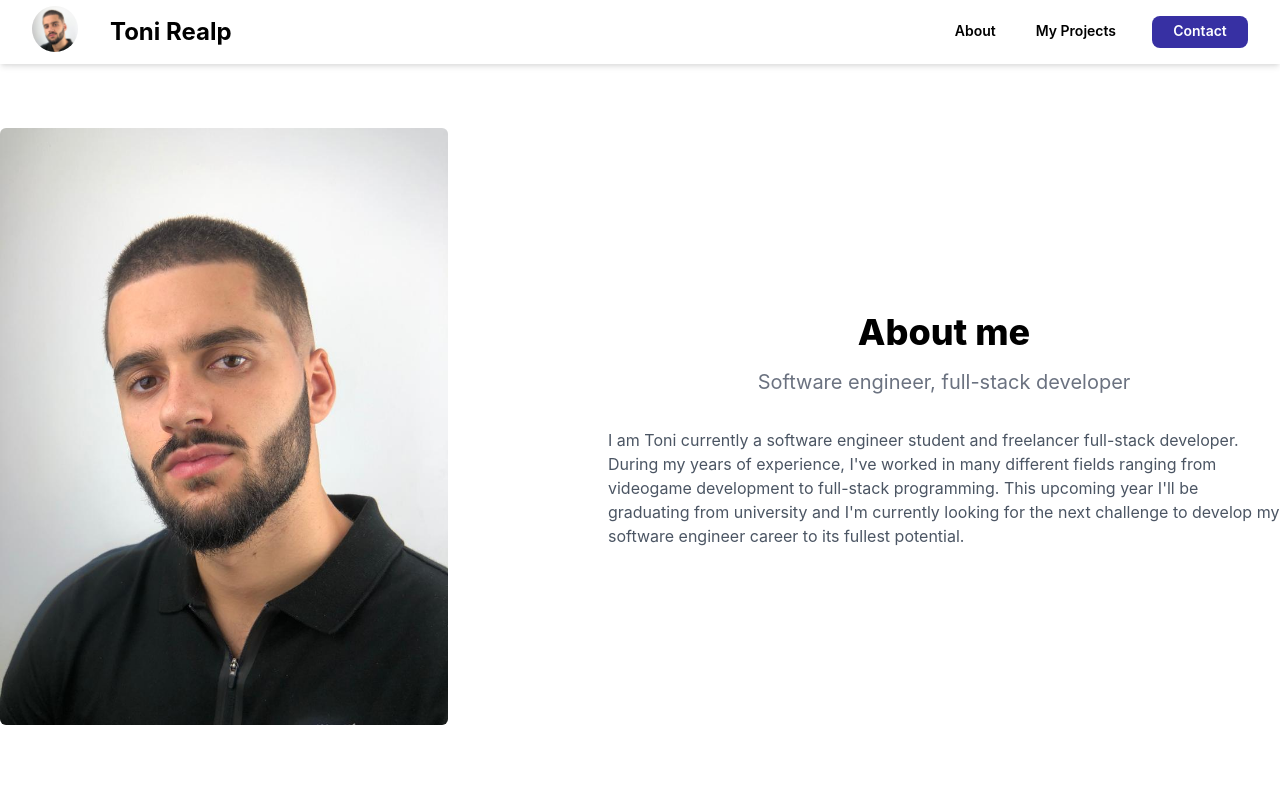
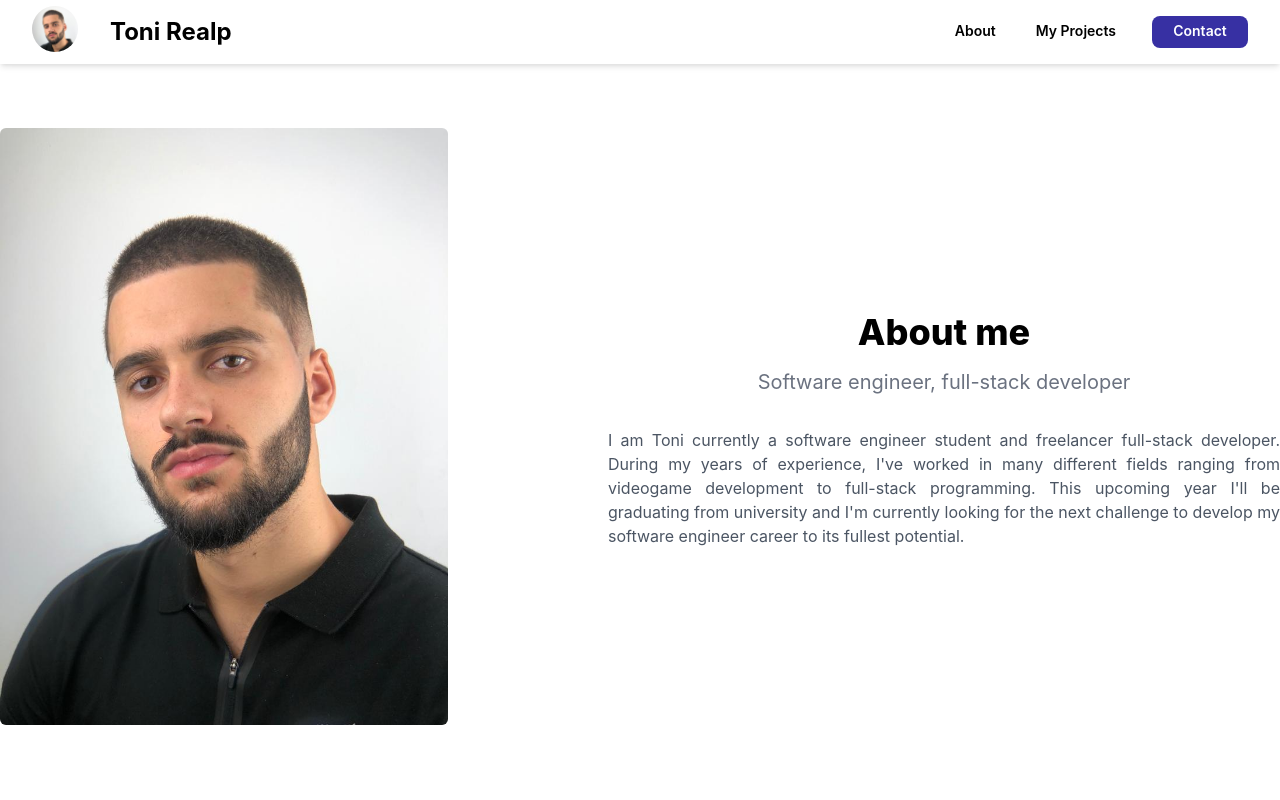
Before and after one commit to ToniRealp/tonirealp.com, a Next.js app: page / in a window 1280 px wide. Shown: the top 800 px of the page. Built offline with nearby package versions, Linux system fonts and the light colour scheme.

Commit message:
Basic page layout

```diff
--- a/components/about.tsx
+++ b/components/about.tsx
@@ -15,7 +15,7 @@ const About: NextPage = () => {
                         {" "}
                         Software engineer, full-stack developer{" "}
                     </p>
-                    <p className="mt-4 text-gray-600 mt-8">
+                    <p className="mt-4 text-gray-600 mt-8 text-justify">
                         {" "}
                         I am Toni currently a software engineer student and freelancer full-stack developer. During my
                         years of experience, I've worked in many different fields ranging from videogame development to
```
Also changed, not shown: components/footer.tsx (deleted).
